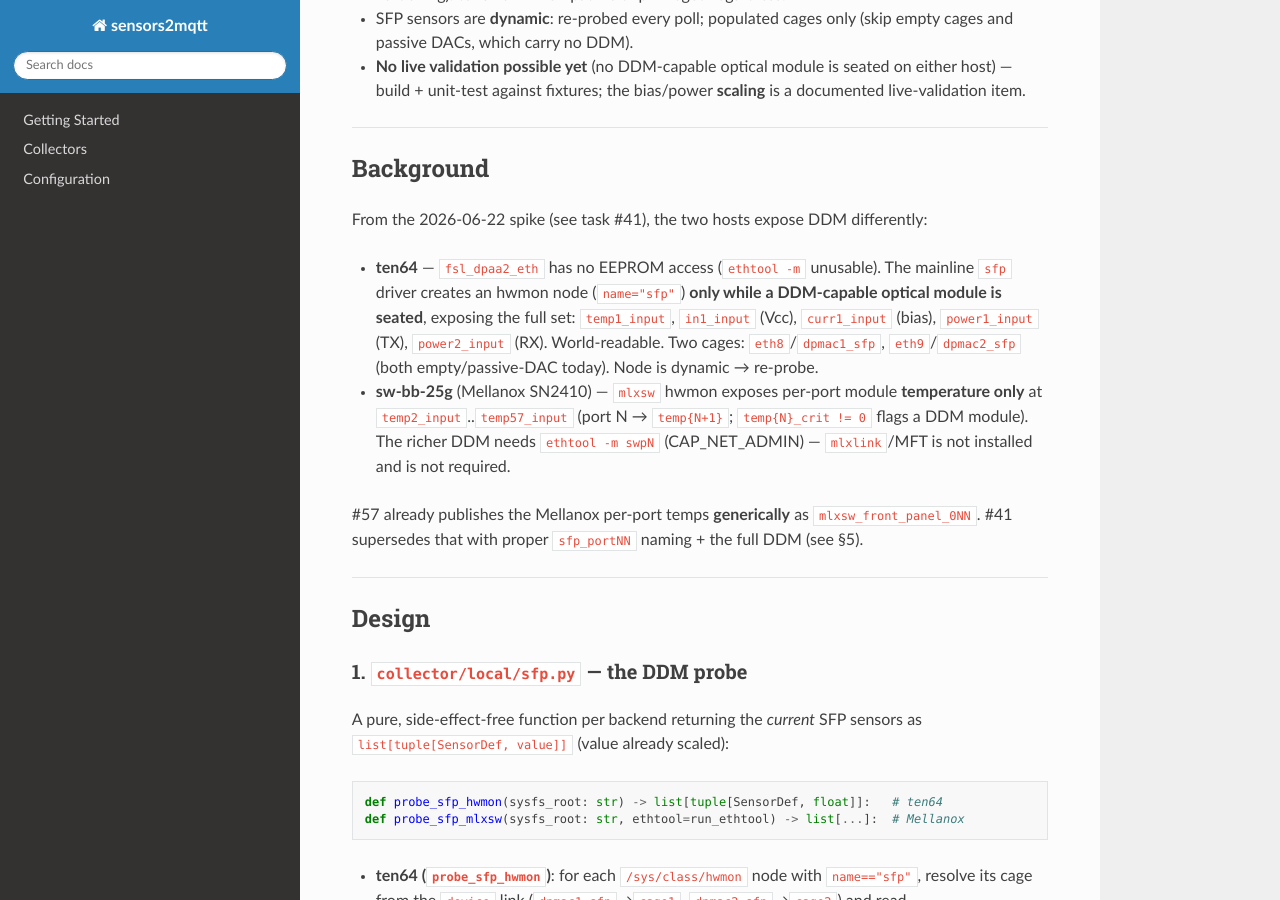
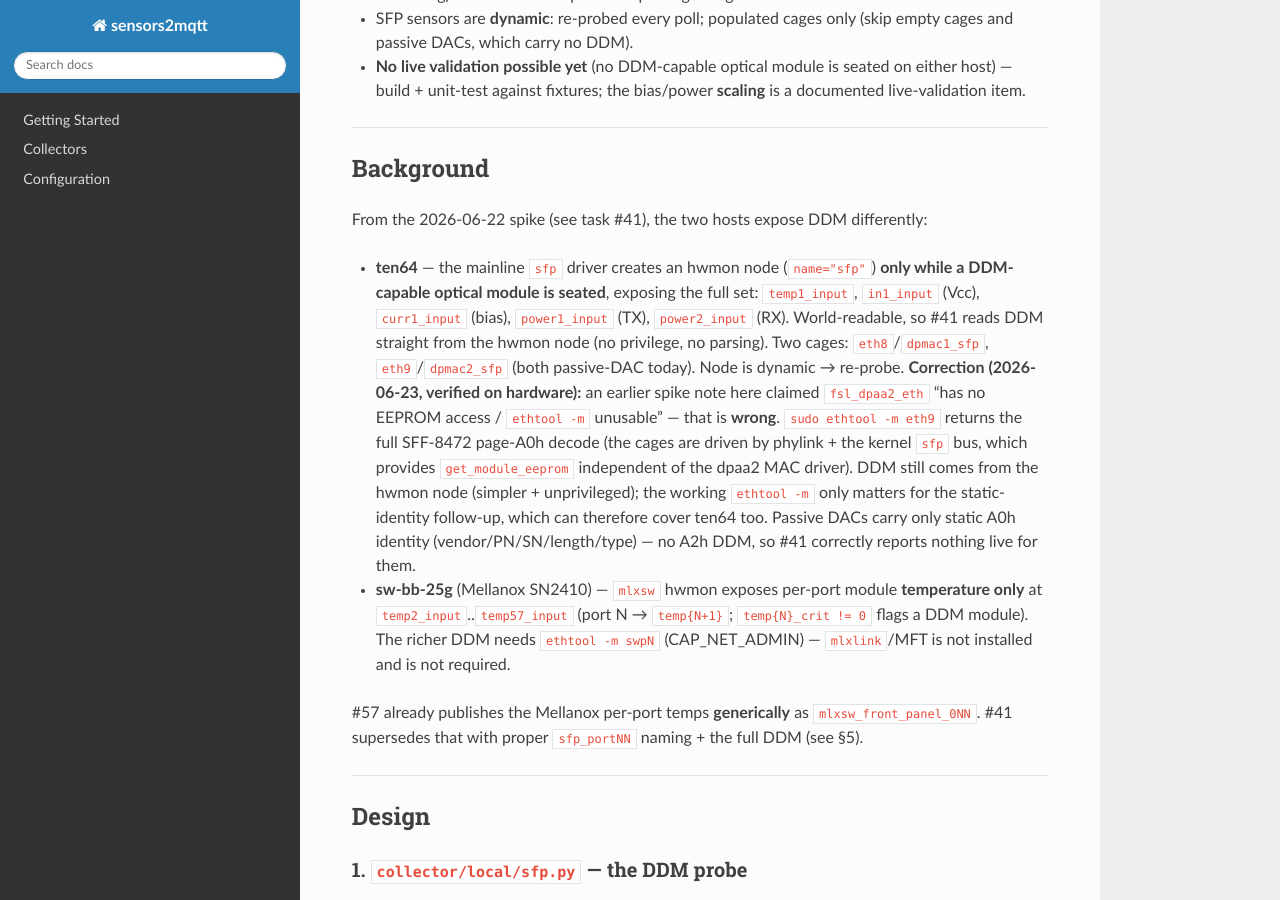
Before and after one commit to mithro/sensors2mqtt, a Sphinx documentation site: the page built from docs/superpowers/specs/2026-06-22-sfp-transceiver-ddm-design.md, in a window 1280 px wide and 900 px high, scrolled down 749 px. Built offline with Sphinx 7.4.7 and the Read the Docs theme 3.1.0, drawn with Linux system fonts in a browser that asks for light colours.

Commit message:
docs(#41): correct stale "ethtool -m unusable on ten64" claim
Verified on hardware 2026-06-23: `sudo ethtool -m eth9` on ten64 returns
the full SFF-8472 page-A0h decode for a seated passive DAC. The cages are
driven by phylink + the kernel `sfp` bus, which provides get_module_eeprom
independent of the dpaa2 MAC driver — so the earlier spike note ("no EEPROM
access / ethtool -m unusable") was wrong.

No code change: DDM still comes from the unprivileged hwmon node. The working
ethtool -m matters for the static-identity follow-up, which can now cover
ten64 as well as sw-bb-25g.

Co-Authored-By: Claude Opus 4.8 (1M context) <noreply@anthropic.com>
Claude-Session: https://claude.ai/code/session_01LdzeGu9pz6XNVy3Np8GquA

```diff
--- a/docs/superpowers/specs/2026-06-22-sfp-transceiver-ddm-design.md
+++ b/docs/superpowers/specs/2026-06-22-sfp-transceiver-ddm-design.md
@@ -39,12 +39,21 @@ canned `ethtool` fixtures. No packaging change (the local collector already runs
 
 From the 2026-06-22 spike (see task #41), the two hosts expose DDM differently:
 
-- **ten64** — `fsl_dpaa2_eth` has no EEPROM access (`ethtool -m` unusable). The
-  mainline `sfp` driver creates an hwmon node (`name="sfp"`) **only while a
-  DDM-capable optical module is seated**, exposing the full set: `temp1_input`,
-  `in1_input` (Vcc), `curr1_input` (bias), `power1_input` (TX), `power2_input`
-  (RX). World-readable. Two cages: `eth8`/`dpmac1_sfp`, `eth9`/`dpmac2_sfp`
-  (both empty/passive-DAC today). Node is dynamic → re-probe.
+- **ten64** — the mainline `sfp` driver creates an hwmon node (`name="sfp"`)
+  **only while a DDM-capable optical module is seated**, exposing the full set:
+  `temp1_input`, `in1_input` (Vcc), `curr1_input` (bias), `power1_input` (TX),
+  `power2_input` (RX). World-readable, so #41 reads DDM straight from the hwmon
+  node (no privilege, no parsing). Two cages: `eth8`/`dpmac1_sfp`,
+  `eth9`/`dpmac2_sfp` (both passive-DAC today). Node is dynamic → re-probe.
+  **Correction (2026-06-23, verified on hardware):** an earlier spike note here
+  claimed `fsl_dpaa2_eth` "has no EEPROM access / `ethtool -m` unusable" — that
+  is **wrong**. `sudo ethtool -m eth9` returns the full SFF-8472 page-A0h decode
+  (the cages are driven by phylink + the kernel `sfp` bus, which provides
+  `get_module_eeprom` independent of the dpaa2 MAC driver). DDM still comes from
+  the hwmon node (simpler + unprivileged); the working `ethtool -m` only matters
+  for the static-identity follow-up, which can therefore cover ten64 too.
+  Passive DACs carry only static A0h identity (vendor/PN/SN/length/type) — no
+  A2h DDM, so #41 correctly reports nothing live for them.
 - **sw-bb-25g** (Mellanox SN2410) — `mlxsw` hwmon exposes per-port module
   **temperature only** at `temp2_input`..`temp57_input` (port N → `temp{N+1}`;
   `temp{N}_crit != 0` flags a DDM module). The richer DDM needs `ethtool -m
```
